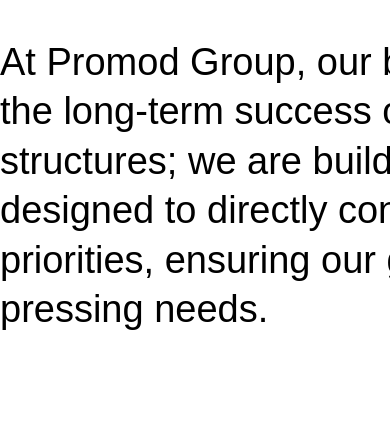
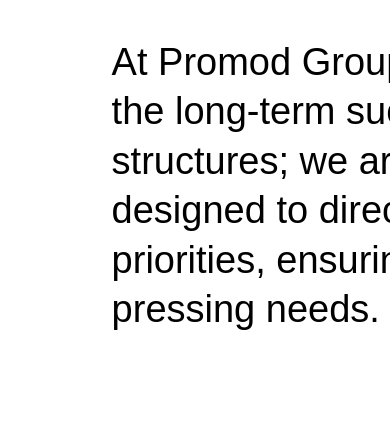
Before and after one commit to EdgarTang/Promod, a plain HTML site: page made-in-australia.html in a window 390 px wide. Shown: the part 481-907 px from the top of the page. Drawn offline with Linux system fonts and the light colour scheme; no server answers; grey boxes are pictures that could not be loaded; a script that the page names is missing.

Commit message:
feat:Adjusts padding for text module on mobile
Improves readability of the "At Promod Group" text module on smaller screens by adding left and right padding. This ensures that the text does not run flush against the edges of the screen, enhancing the overall user experience.

```diff
--- a/made-in-australia.html
+++ b/made-in-australia.html
@@ -416,7 +416,7 @@
                         <div class="CModulePA" style="height:400px;">
                             <div id="evMo_sbkew" class="ev-module-edit" data-big="1" data-small="2" data-threetype="0"
                                 style="width:1116px; height:100%; left:0px; top:10%; z-index:1;">
-                                <div class="ev-module-text ev-module-edit-box" id="Mo_sbkew">
+                                <div class="ev-module-text ev-module-edit-box" id="Mo_sbkew" style="padding: 0 10%;">
                                     <h2 class="ev-text-title-2"><span style="color:#000000;font-size:38px;">At Promod Group, our business strategy is intrinsically linked to the long-term success of our nation. We are not just building structures; we are building national capability. Our plan is designed to directly contribute to the Australian Government's key priorities, ensuring our growth aligns with the country's most pressing needs.</span></h2>
                                     <!-- <div class="ev-text-body-1"
                                         style="color:#000000;font-size:20px;margin-top:12px;line-height:1.6;">
```
